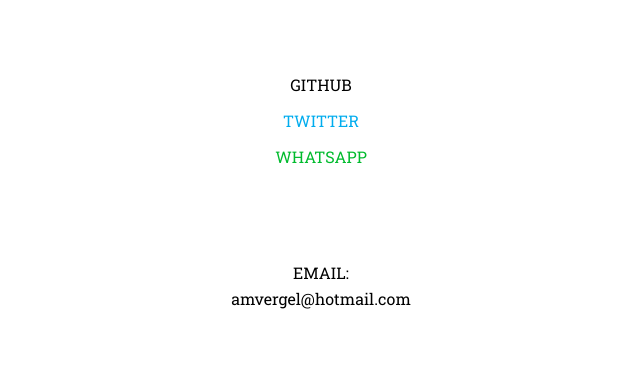
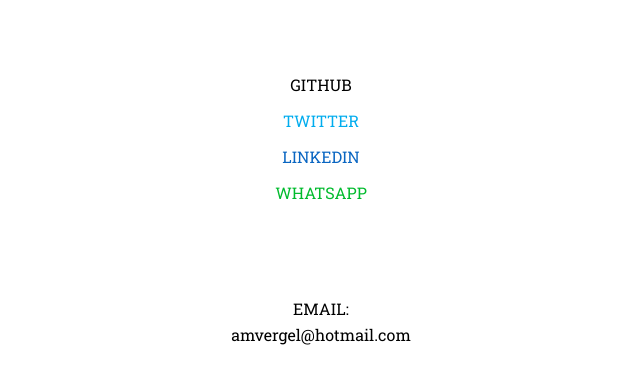
Before and after one commit to andressva/andressva.github.io, a plain HTML site: page index.html in a window 1280 px wide. Shown: the part 241-624 px from the top of the page, without its empty margins (319-959 px from the left). Drawn offline with Linux system fonts and the light colour scheme.

Commit message:
linkedin link

```diff
--- a/index.html
+++ b/index.html
@@ -17,6 +17,7 @@
       <ul class="web__sociallist">
         <li class="web__social web__social--gh"><a href="https://github.com/andressva" target="_blank" >Github</a></li>
         <li class="web__social web__social--tw"><a href="https://twitter.com/andressva?lang=es" target="_blank" >Twitter</a></li>
+        <li class="web__social web__social--lk" ><a href="https://www.linkedin.com/in/andres-vergel/" target="_blank" >Linkedin</a></li>
         <li class="web__social web__social--ws" ><a href="https://wa.me/573138772945" target="_blank" >Whatsapp</a></li>
       </ul>
       <div class="web__emailctn">
--- a/style.css
+++ b/style.css
@@ -62,6 +62,10 @@
     color: #00BB2D;
 }
 
+.web__social--lk{
+    color: #0a66c2;
+}
+
 .web__emailctn{
     margin-top: 80px;
     text-align: center;
```
